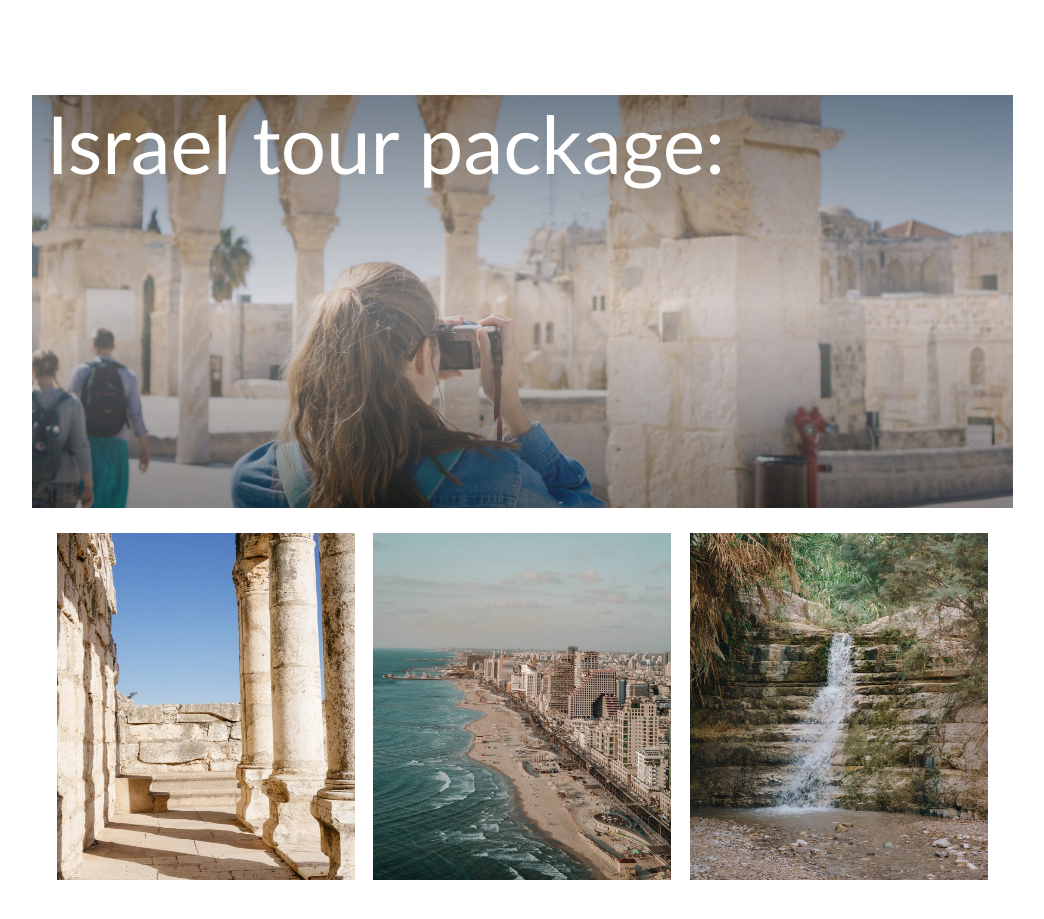
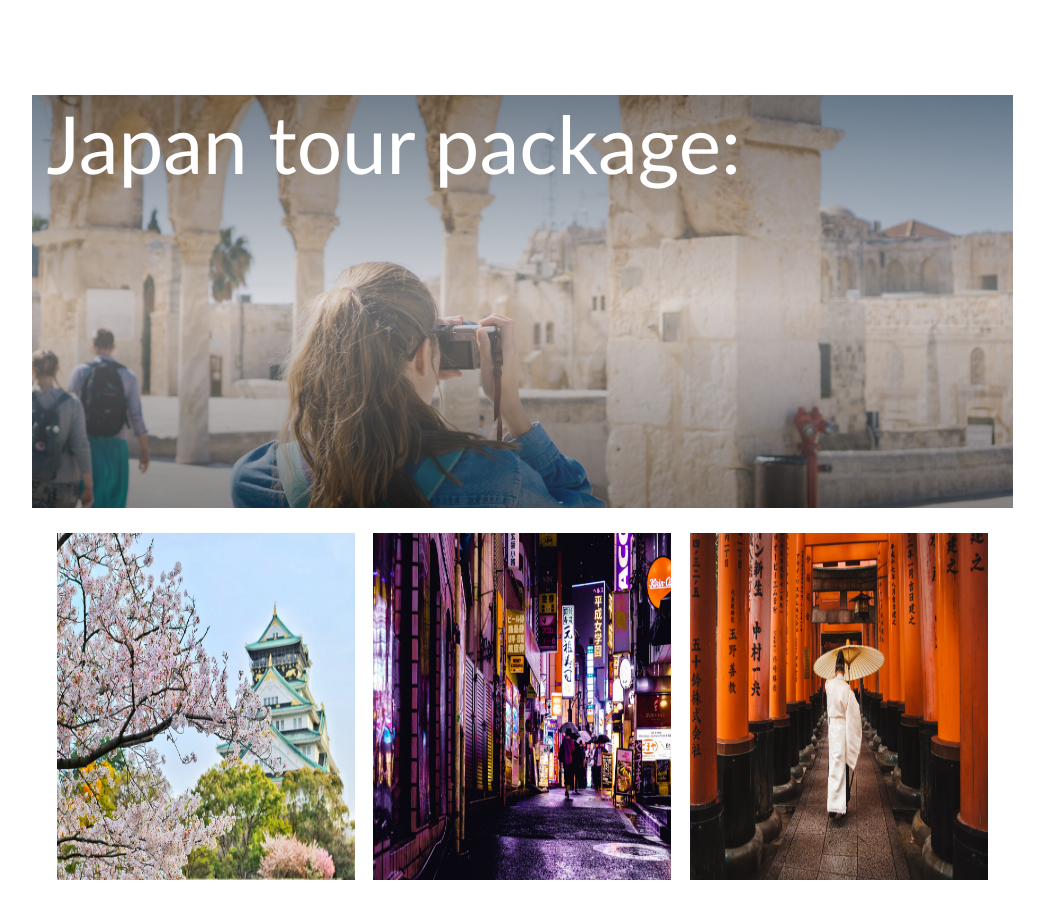
Before and after one commit to tatperry/newm-n215, a plain HTML site: page homework-six/japan.html in a window 1280 px wide. Shown: the part 93-1012 px from the top of the page, without its empty margins (118-1162 px from the left). Drawn offline with Linux system fonts and the light colour scheme.

Commit message:
Update japan.html

```diff
--- a/homework-six/japan.html
+++ b/homework-six/japan.html
@@ -10,7 +10,7 @@ March 16, 2021
    <head>
      <meta charset="UTF-8" />
      <meta name="viewport" content="width=device-width, initial-scale=1.0" />
-     <title> Travel-Fly | Isreal Page</title>
+     <title> Travel-Fly | Japan Page</title>
      <link rel="stylesheet" href="css/styles.css" />
    </head>
    <body>
@@ -42,7 +42,7 @@ March 16, 2021
      <br />
      <div class="hero-is">
        <div class="hero-title">
-         <span class="title-is">Israel tour package:</span>
+         <span class="title-is">Japan tour package:</span>
        </div>
      </div>
      <br />
@@ -50,13 +50,13 @@ March 16, 2021
      <br />
      <section class="three-img">
        <div class="isreal1">
-         <img src="images/israel-tour-01.jpg" alt="one" height="347" width="298" />
+         <img src="images/japan-tour-01.jpg" alt="one" height="347" width="298" />
        </div>
        <div class="isreal2">
-         <img src="images/israel-tour-02.jpg" alt="one" height="347" width="298" />
+         <img src="images/japan-tour-02.jpg" alt="one" height="347" width="298" />
        </div>
        <div class="isreal3">
-         <img src="images/israel-tour-03.jpg" alt="one" height="347" width="298" />
+         <img src="images/japan-tour-03.jpg" alt="one" height="347" width="298" />
        </div>
      </section>
      <!-- text -->
```
